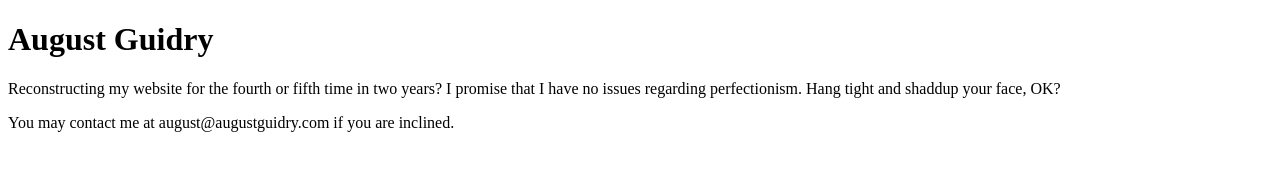
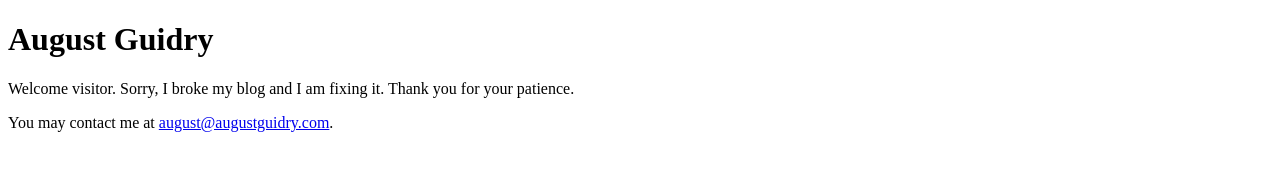
Before and after one commit to augustguidry/augustguidry.com, a plain HTML site: page index.html in a window 1280 px wide. Drawn offline with Linux system fonts and the light colour scheme.

Commit message:
Update index.html

```diff
--- a/index.html
+++ b/index.html
@@ -3,12 +3,10 @@
     <body>
         <h1>August Guidry</h1>
         <p>
-            Reconstructing my website for the fourth or fifth time in two years?
-            I promise that I have no issues regarding perfectionism. Hang tight
-            and shaddup your face, OK?
+            Welcome visitor. Sorry, I broke my blog and I am fixing it. Thank you for your patience.
         </p>
         <p>
-            You may contact me at august@augustguidry.com if you are inclined.
+            You may contact me at <a href="mailto:august@augustguidry.com" alt="Mail" title="Mail">august@augustguidry.com</a>.
         </p>
     </body>
 </html>
```
